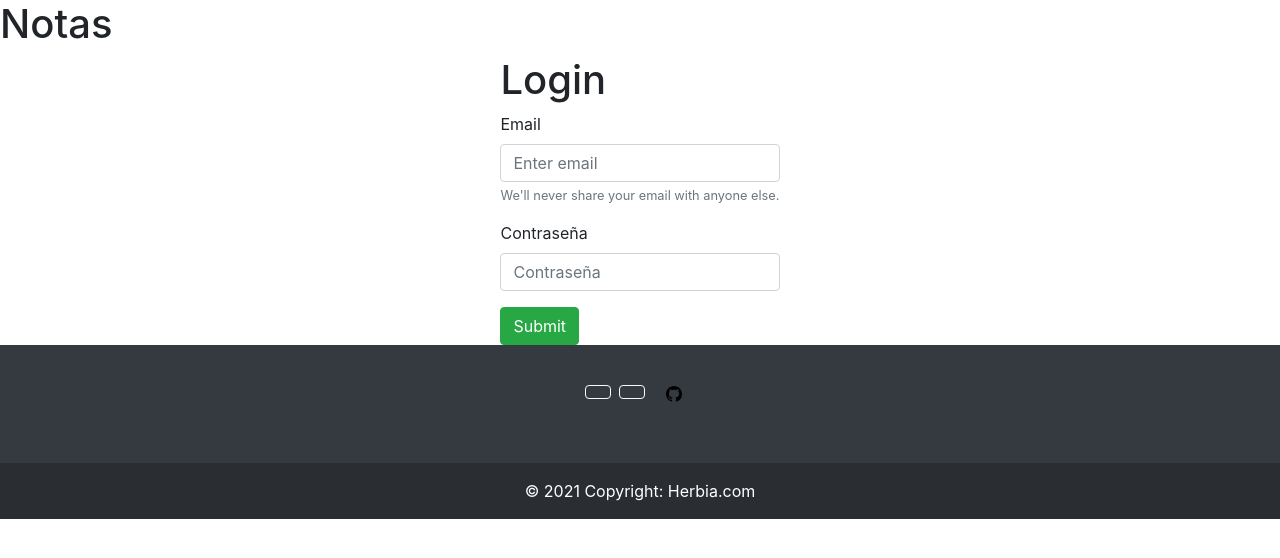
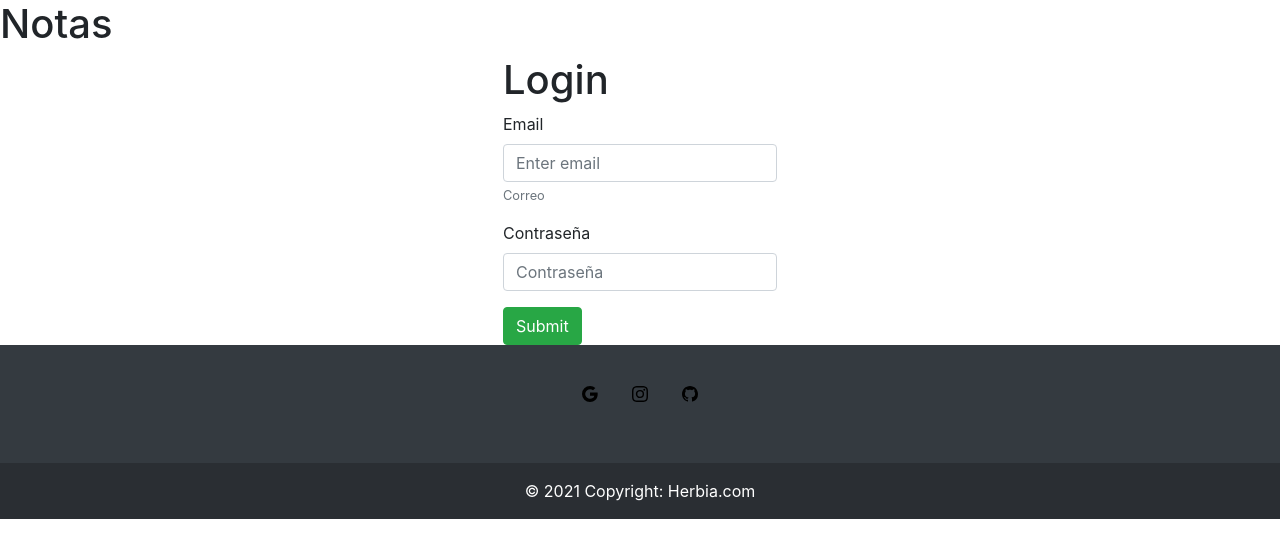
Before and after one commit to ArturoString/TFG, an Angular app: page / in a window 1280 px wide. Shown: the top 558 px of the page. Built offline with nearby package versions, Linux system fonts and the light colour scheme.

Commit message:
componente nav

```diff
--- a/src/app/app.component.css
+++ b/src/app/app.component.css
@@ -0,0 +1,2 @@
+body{
+}
--- a/src/app/app.component.html
+++ b/src/app/app.component.html
@@ -1,8 +1,7 @@
 <h1>{{title}}</h1>
-
+<div class="container">
 <div class="row justify-content-md-center">
-  <div class="col-md-auto">
     <app-login></app-login>
-  </div>
+</div>
 </div>
 <app-footer></app-footer>
--- a/src/app/app.module.ts
+++ b/src/app/app.module.ts
@@ -5,13 +5,15 @@ import { AppComponent } from './app.component';
 import { LoginComponent } from './login/login.component';
 import {Routes} from '@angular/router';
 import { FooterComponent } from './footer/footer.component';
+import { BarranavegacionComponent } from './barranavegacion/barranavegacion.component';
 
 
 @NgModule({
   declarations: [
     AppComponent,
     LoginComponent,
-    FooterComponent
+    FooterComponent,
+    BarranavegacionComponent
   ],
   imports: [
     BrowserModule
--- /dev/null
+++ b/src/app/barranavegacion/barranavegacion.component.html
@@ -0,0 +1 @@
+<p>barranavegacion works!</p>
--- /dev/null
+++ b/src/app/barranavegacion/barranavegacion.component.ts
@@ -0,0 +1,15 @@
+import { Component, OnInit } from '@angular/core';
+
+@Component({
+  selector: 'app-barranavegacion',
+  templateUrl: './barranavegacion.component.html',
+  styleUrls: ['./barranavegacion.component.css']
+})
+export class BarranavegacionComponent implements OnInit {
+
+  constructor() { }
+
+  ngOnInit(): void {
+  }
+
+}
--- a/src/app/footer/footer.component.html
+++ b/src/app/footer/footer.component.html
@@ -3,20 +3,19 @@
   <div class="container p-4 pb-0">
     <!-- Section: Social media -->
     <section class="mb-4">
-
       <!-- Google -->
-      <a class="btn btn-outline-light btn-floating m-1" href="#!" role="button">
-        <i class="fab fa-google"></i>
+      <a class="btn btn-floating m-1" href="#" role="button">
+        <i class="fab fa-google"><img src="assets/iconos/google.svg" alt="Google"></i>
       </a>
 
       <!-- Instagram -->
-      <a class="btn btn-outline-light btn-floating m-1" href="#!" role="button">
-        <i class="fab fa-instagram"></i>
+      <a class="btn btn-floating m-1" href="#" role="button">
+        <i class="fab fa-instagram"><img src="assets/iconos/instagram.svg" alt="Instagram"></i>
       </a>
 
       <!-- Github -->
-      <a class="btn  btn-floating m-1" href="#!" role="button">
-        <i class="bi bi-github"><img src="assets/iconos/github.svg"></i>
+      <a class="btn btn-floating m-1" href="https://github.com/ArturoString/TFG/tree/main" role="button">
+        <i class="bi bi-github"><img src="assets/iconos/github.svg" alt="Github"></i>
       </a>
     </section>
   </div>
@@ -24,6 +23,6 @@
   <!-- Copyright -->
   <div class="text-center p-3" style="background-color: rgba(0, 0, 0, 0.2);">
     © 2021 Copyright:
-    <a class="text-white" href="https://mdbootstrap.com/">Herbia.com</a>
+    <a class="text-white" href="#">Herbia.com</a>
   </div>
 </footer>
--- a/src/app/login/login.component.html
+++ b/src/app/login/login.component.html
@@ -1,15 +1,13 @@
 <h1>Login</h1>
-<div>
-  <form>
+<form>
     <div class="form-group">
       <label for="exampleInputEmail1">Email</label>
       <input type="email" class="form-control" id="exampleInputEmail1" aria-describedby="emailHelp" placeholder="Enter email">
-      <small id="emailHelp" class="form-text text-muted">We'll never share your email with anyone else.</small>
+      <small id="emailHelp" class="form-text text-muted">Correo</small>
     </div>
     <div class="form-group">
       <label for="exampleInputPassword1">Contraseña</label>
       <input type="password" class="form-control" id="exampleInputPassword1" placeholder="Contraseña">
     </div>
     <button type="submit" class="btn btn-success">Submit</button>
-  </form>
-</div>
+</form>
```
Also changed, not shown: src/app/barranavegacion/barranavegacion.component.css (added), 1 other file (tests, documents, lock files or other folders).
